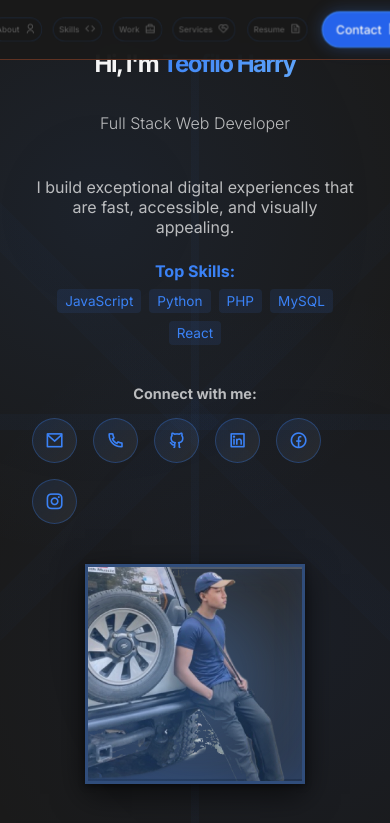
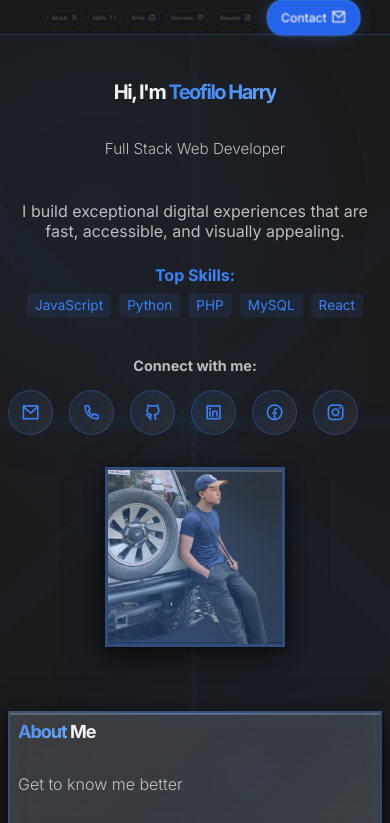
Before and after one commit to Teo199-2005/My-Online-Portfolio, a plain HTML site: page index.html in a window 390 px wide. Shown: the top 823 px of the page. Drawn offline with nearby package versions, Linux system fonts and the light colour scheme.

Commit message:
Fix mobile layout: navbar overlap, proper sizing, and responsive improvements

```diff
--- a/index.html
+++ b/index.html
@@ -1855,9 +1855,9 @@
     /* Tablet */
     @media (max-width: 992px) {
         :root {
-            --hero-image-size: 350px;
-            --font-size-hero: 2.25rem;
-            --font-size-xxxl: 1.75rem;
+            --hero-image-size: 300px;
+            --font-size-hero: 2rem;
+            --font-size-xxxl: 1.5rem;
         }
 
         body {
@@ -1868,12 +1868,12 @@
             flex-direction: column;
             text-align: center;
             min-height: auto;
-            padding: var(--space-xl) 0;
+            padding: 80px 0 var(--space-xl) 0;
         }
 
         .hero-content {
             margin-left: 0 !important;
-            margin-bottom: var(--space-xl);
+            margin-bottom: var(--space-lg);
             max-width: 100%;
             text-align: center;
         }
@@ -1894,26 +1894,31 @@
             transform: none;
             flex-direction: row;
             justify-content: center;
-            height: 60px;
+            height: 50px;
             width: 100%;
-            background: rgba(26, 26, 26, 0.95);
-            padding: 8px 16px;
+            background: rgba(26, 26, 26, 0.98);
+            padding: 4px 8px;
             border-radius: 0;
-            border-bottom: 1px solid rgba(255, 107, 53, 0.3);
+            border-bottom: 1px solid rgba(59, 130, 246, 0.3);
             backdrop-filter: blur(15px);
             z-index: 1000;
         }
 
         .nav-item a {
-            min-width: 60px;
-            padding: 8px 12px;
+            min-width: 50px;
+            padding: 6px 8px;
             flex-direction: row;
-            gap: 6px;
-            border-radius: 20px;
+            gap: 4px;
+            border-radius: 15px;
+            font-size: 10px;
         }
 
         .nav-text {
-            font-size: 11px;
+            font-size: 9px;
+        }
+
+        .main-content {
+            padding-top: 60px;
         }
 
         .services-grid {
@@ -1921,7 +1926,7 @@
         }
 
         .tech-container {
-            grid-template-columns: repeat(5, 1fr);
+            grid-template-columns: repeat(4, 1fr);
         }
 
         .projects-slider {
@@ -1929,7 +1934,8 @@
         }
 
         .project-card {
-            min-width: 350px;
+            min-width: 280px;
+            height: 250px;
         }
 
         .modal-body {
@@ -1953,43 +1959,46 @@
     /* Mobile Large */
     @media (max-width: 768px) {
         :root {
-            --hero-image-size: 280px;
-            --font-size-hero: 2rem;
-            --font-size-xxxl: 1.5rem;
-            --font-size-xxl: 1.25rem;
-            --font-size-xl: 1.125rem;
-            --font-size-lg: 1rem;
+            --hero-image-size: 250px;
+            --font-size-hero: 1.75rem;
+            --font-size-xxxl: 1.25rem;
+            --font-size-xxl: 1.125rem;
+            --font-size-xl: 1rem;
+            --font-size-lg: 0.95rem;
         }
 
         .main-content {
-            padding: 70px var(--space-sm) var(--space-md) var(--space-sm);
+            padding: 60px var(--space-sm) var(--space-md) var(--space-sm);
         }
 
         .container {
-            padding: var(--space-md);
-            margin-bottom: var(--space-md);
+            padding: var(--space-sm);
+            margin-bottom: var(--space-sm);
         }
 
         .hero {
-            padding: var(--space-lg) 0;
+            padding: var(--space-md) 0;
         }
 
         .services-grid {
             grid-template-columns: 1fr;
+            gap: var(--space-sm);
         }
 
         .service-card {
             max-width: 100%;
             height: auto;
+            padding: var(--space-sm);
         }
 
         .tech-container {
             grid-template-columns: repeat(3, 1fr);
+            gap: var(--space-sm);
         }
 
         .project-card {
-            min-width: 300px;
-            height: 280px;
+            min-width: 260px;
+            height: 220px;
         }
 
         .skills ul {
@@ -2001,55 +2010,68 @@
         }
 
         .floating-tech {
-            font-size: 3rem !important;
+            font-size: 2.5rem !important;
+        }
+
+        .vertical-nav {
+            height: 45px;
+            padding: 3px 6px;
         }
 
         .nav-item a {
-            min-width: 50px;
-            padding: 6px 8px;
+            min-width: 45px;
+            padding: 5px 6px;
+            font-size: 9px;
         }
 
         .nav-text {
+            font-size: 8px;
+        }
+
+        .nav-item a i {
             font-size: 10px;
         }
 
-        .nav-item a i {
-            font-size: 12px;
+        .stat-number {
+            font-size: 2.5rem;
         }
     }
 
     /* Mobile Small */
     @media (max-width: 576px) {
         :root {
-            --hero-image-size: 250px;
-            --font-size-hero: 1.75rem;
-            --font-size-xxxl: 1.375rem;
+            --hero-image-size: 200px;
+            --font-size-hero: 1.5rem;
+            --font-size-xxxl: 1.125rem;
         }
 
         .main-content {
-            padding: var(--space-sm);
+            padding: 55px var(--space-xs) var(--space-sm) var(--space-xs);
         }
 
         .container {
-            padding: var(--space-sm);
+            padding: var(--space-xs);
+            margin-bottom: var(--space-xs);
         }
 
         .hero-content {
-            padding: 0 var(--space-sm);
+            padding: 0;
             text-align: center;
         }
 
         .tech-container, .future-tech-container {
             grid-template-columns: repeat(2, 1fr);
+            gap: var(--space-xs);
         }
 
         .project-card {
-            min-width: 280px;
-            height: 250px;
+            min-width: 240px;
+            height: 200px;
         }
 
         .stats-grid {
             grid-template-columns: 1fr;
+            gap: var(--space-sm);
         }
 
         .contact-methods {
@@ -2060,22 +2082,32 @@
             display: none;
         }
 
+        .vertical-nav {
+            height: 40px;
+            padding: 2px 4px;
+        }
+
         .nav-item a {
-            min-width: 45px;
-            padding: 6px;
+            min-width: 40px;
+            padding: 4px 5px;
+            font-size: 8px;
         }
 
         .nav-text {
+            font-size: 7px;
+        }
+
+        .nav-item a i {
             font-size: 9px;
         }
 
         .modal-content {
-            margin: 1rem auto;
-            padding: var(--space-md);
+            margin: 0.5rem auto;
+            padding: var(--space-sm);
         }
 
         .modal-title {
-            font-size: 1.5rem;
+            font-size: 1.25rem;
         }
 
         .gallery-thumbnails {
@@ -2083,16 +2115,20 @@
         }
 
         .thumbnail {
-            width: 80px;
-            height: 60px;
+            width: 70px;
+            height: 50px;
+        }
+
+        .stat-number {
+            font-size: 2rem;
         }
     }
 
     /* Extra Small Mobile */
     @media (max-width: 480px) {
         :root {
-            --hero-image-size: 220px;
-            --font-size-hero: 1.5rem;
+            --hero-image-size: 180px;
+            --font-size-hero: 1.25rem;
         }
 
         .hero-title {
@@ -2101,15 +2137,34 @@
 
         .tech-container {
             grid-template-columns: repeat(2, 1fr);
-            gap: var(--space-sm);
+            gap: var(--space-xs);
         }
 
         .project-card {
-            min-width: 260px;
+            min-width: 220px;
+            height: 180px;
         }
 
         .vertical-nav {
-            gap: 5px;
+            gap: 2px;
+            height: 35px;
+        }
+
+        .nav-item a {
+            min-width: 35px;
+            padding: 3px 4px;
+        }
+
+        .nav-text {
+            font-size: 6px;
+        }
+
+        .nav-item a i {
+            font-size: 8px;
+        }
+
+        .stat-number {
+            font-size: 1.75rem;
         }
     }
 
```
